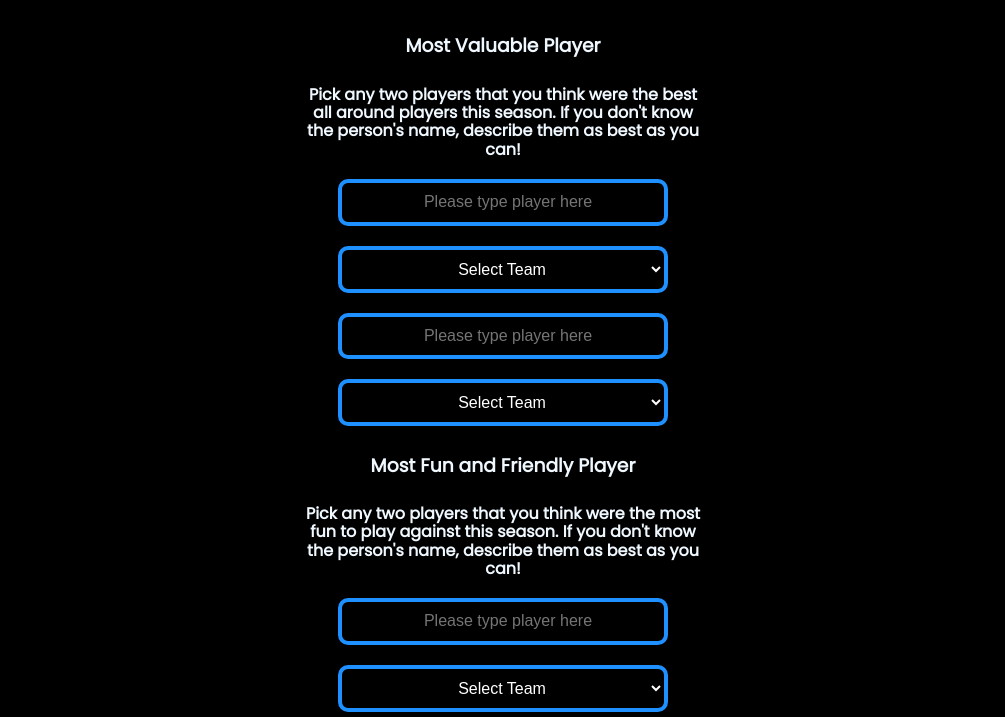
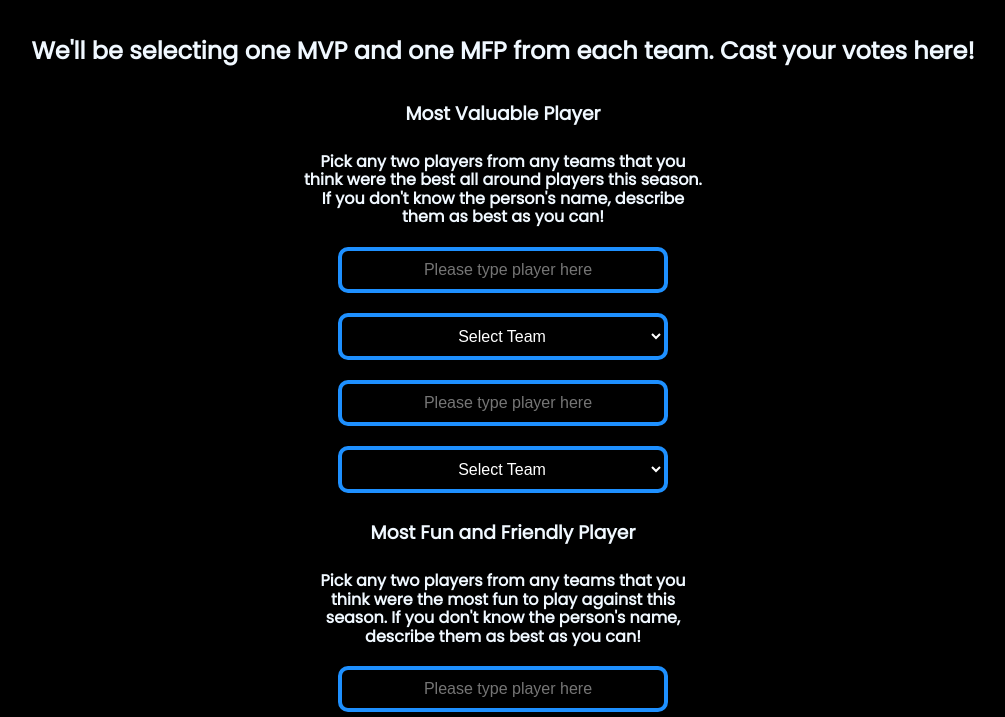
Before and after one commit to mmmccormack/wsbc, a plain HTML site: page index.html in a window 1280 px wide. Shown: the part 83-800 px from the top of the page, without its empty margins (137-1142 px from the left). Drawn offline with Linux system fonts and the light colour scheme.

Commit message:
changed wording on page

```diff
--- a/index.html
+++ b/index.html
@@ -93,10 +93,11 @@
 </head>
 <body>
     <h1>West Side Baseball Club End of Season Awards</h1>
+    <h2>We'll be selecting one MVP and one MFP from each team. Cast your votes here!</h2>
     <div class="wrapper">
         <div class="inputBox">
             <h3>Most Valuable Player</h3>
-            <h4>Pick any two players that you think were the best all around players this season. If you don't know the person's name, describe them as best as you can!</h4>
+            <h4>Pick any two players from any teams that you think were the best all around players this season. If you don't know the person's name, describe them as best as you can!</h4>
 
                 <input type="text" name="mvpOneName" id="mvpOneName" placeholder="Please type player here">
                 <select name="mvpOneTeam" id="mvpOneTeam">
@@ -120,7 +121,7 @@
         </div>
         <div class="inputBox">
             <h3>Most Fun and Friendly Player</h3>
-            <h4>Pick any two players that you think were the most fun to play against this season. If you don't know the person's name, describe them as best as you can!</h4>
+            <h4>Pick any two players from any teams that you think were the most fun to play against this season. If you don't know the person's name, describe them as best as you can!</h4>
 
                 <input type="text" name="mfpOneName" id="mfpOneName" placeholder="Please type player here">
                 <select name="mfpOneTeam" id="mfpOneTeam">
```
